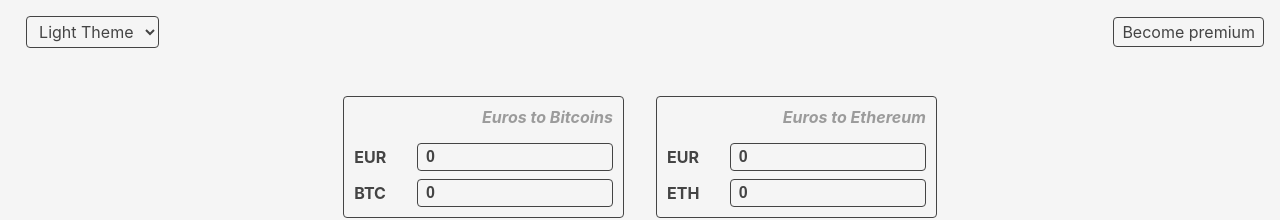
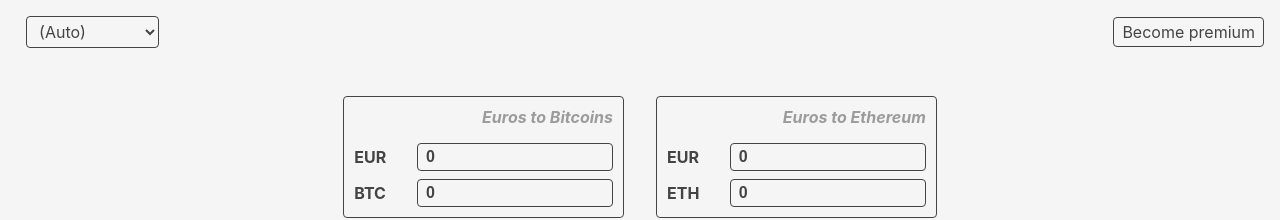
Before and after one commit to p2kmgcl/converter-app, a React (Create React App) app: page / in a window 1280 px wide. Shown: the top 220 px of the page. Built offline with nearby package versions, Linux system fonts and the light colour scheme.

Commit message:
Create usePreferredColorScheme hook to automatically change theme

```diff
--- a/src/components/App.js
+++ b/src/components/App.js
@@ -5,13 +5,17 @@ import ConverterContext from '../contexts/ConverterContext';
 import PremiumLabel from './PremiumLabel';
 import ThemeSelector from './ThemeSelector';
 import BecomePremiumButton from './BecomePremiumButton';
+import usePreferredColorScheme from '../hooks/usePreferredColorScheme';
 
 const MAX_CONVERSION_COUNT = 5;
 
 export default function App() {
   const [conversionCount, setConversionCount] = useState(0);
-  const [theme, setTheme] = useState('light');
+  const preferredColorScheme = usePreferredColorScheme();
+  const [selectedTheme, setSelectedTheme] = useState('');
   const [premium, setPremium] = useState(false);
+
+  const theme = selectedTheme || preferredColorScheme;
 
   const handleConvert = () => {
     setConversionCount(prevConversionCount => prevConversionCount + 1);
@@ -28,7 +32,7 @@ export default function App() {
     <ConverterContext.Provider value={{ theme, premium }}>
       <main className={`App App--${theme}`}>
         <header className="App__header">
-          <ThemeSelector theme={theme} onChange={setTheme} />
+          <ThemeSelector theme={selectedTheme} onChange={setSelectedTheme} />
 
           {premium ? (
             <PremiumLabel />
--- a/src/components/ThemeSelector.js
+++ b/src/components/ThemeSelector.js
@@ -17,6 +17,7 @@ export default function ThemeSelector({ theme, onChange }) {
           onChange={handleChange}
           value={theme}
         >
+          <option value="">(Auto)</option>
           <option value="dark">Dark Theme</option>
           <option value="light">Light Theme</option>
         </select>
--- /dev/null
+++ b/src/hooks/usePreferredColorScheme.js
@@ -0,0 +1,22 @@
+import { useEffect, useState } from 'react';
+
+export default function usePreferredColorScheme() {
+  const [preferredColorScheme, setPreferredColorscheme] = useState('light');
+
+  useEffect(() => {
+    const mediaQueryList = window.matchMedia('(prefers-color-scheme: light)');
+
+    const handleChange = () => {
+      setPreferredColorscheme(mediaQueryList.matches ? 'light' : 'dark');
+    };
+
+    mediaQueryList.addEventListener('change', handleChange);
+    handleChange();
+
+    return () => {
+      mediaQueryList.removeEventListener('change', handleChange);
+    };
+  }, []);
+
+  return preferredColorScheme;
+}
```
